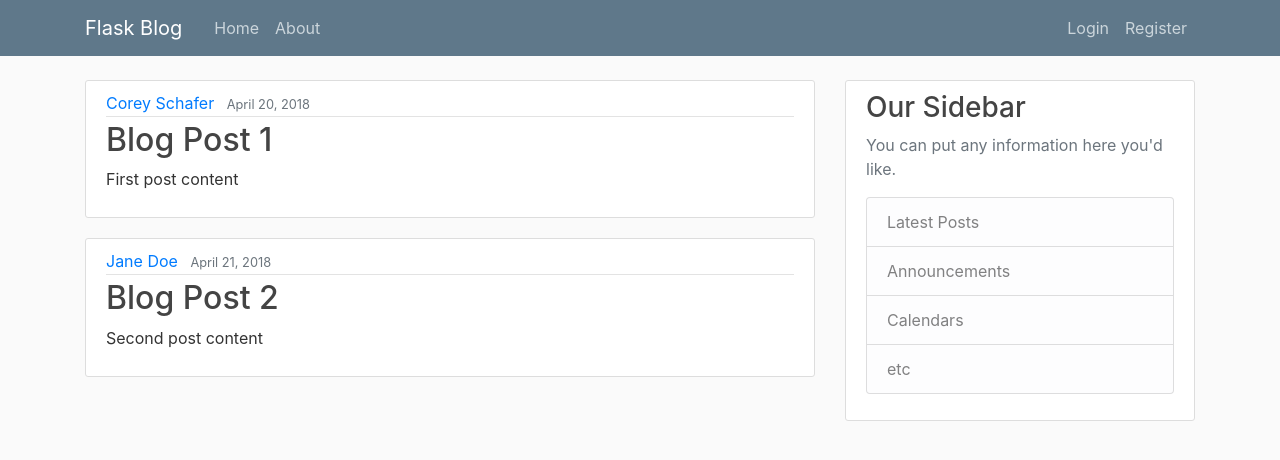
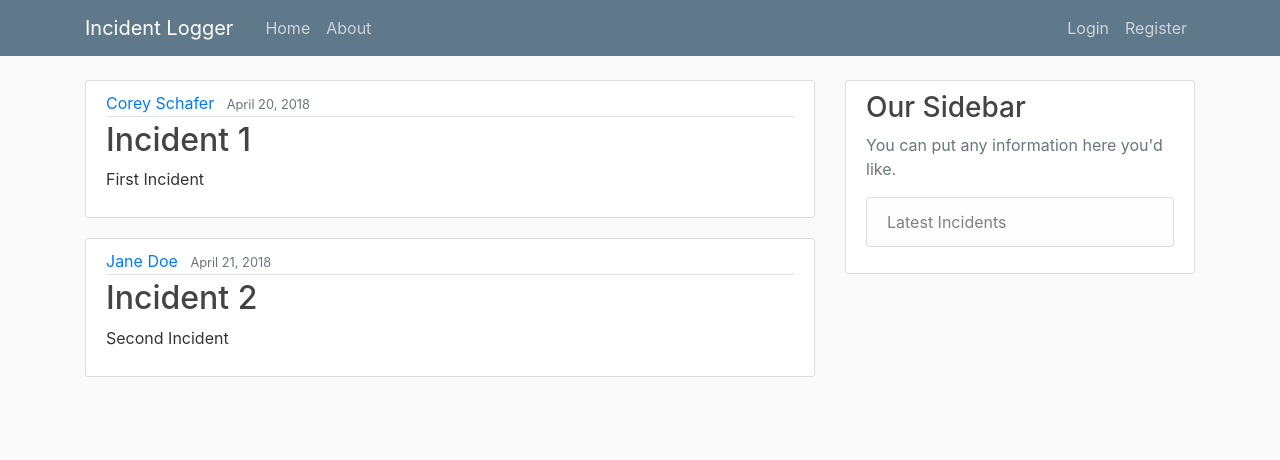
Before and after one commit to JHunterSwagg365/incidentlogger, a Flask app: page / in a window 1280 px wide. Shown: the top 460 px of the page. Run offline with Flask 2, Linux system fonts and the light colour scheme; some libraries are stand-ins or nearby versions.

Commit message:
This adds a logger with a more polished look

```diff
--- a/incidentlogger.py
+++ b/incidentlogger.py
@@ -4,14 +4,14 @@ app = Flask(__name__)
 posts = [
     {
         'author': 'Corey Schafer',
-        'title': 'Blog Post 1',
-        'content': 'First post content',
+        'title': 'Incident 1',
+        'content': 'First Incident',
         'date_posted': 'April 20, 2018'
     },
     {
         'author': 'Jane Doe',
-        'title': 'Blog Post 2',
-        'content': 'Second post content',
+        'title': 'Incident 2',
+        'content': 'Second Incident',
         'date_posted': 'April 21, 2018'
     }
 ]
--- a/templates/layout.html
+++ b/templates/layout.html
@@ -11,16 +11,16 @@
     <link rel="stylesheet" type="text/css" href="{{ url_for('static', filename='main.css') }}">
 
     {% if title %}
-        <title>Flask Blog - {{ title }}</title>
+        <title>Incident Logger- {{ title }}</title>
     {% else %}
-        <title>Flask Blog</title>
+        <title>Incident Logger</title>
     {% endif %}
 </head>
 <body>
     <header class="site-header">
       <nav class="navbar navbar-expand-md navbar-dark bg-steel fixed-top">
         <div class="container">
-          <a class="navbar-brand mr-4" href="/">Flask Blog</a>
+          <a class="navbar-brand mr-4" href="/">Incident Logger</a>
           <button class="navbar-toggler" type="button" data-toggle="collapse" data-target="#navbarToggle" aria-controls="navbarToggle" aria-expanded="false" aria-label="Toggle navigation">
             <span class="navbar-toggler-icon"></span>
           </button>
@@ -48,10 +48,7 @@
             <h3>Our Sidebar</h3>
             <p class='text-muted'>You can put any information here you'd like.
               <ul class="list-group">
-                <li class="list-group-item list-group-item-light">Latest Posts</li>
-                <li class="list-group-item list-group-item-light">Announcements</li>
-                <li class="list-group-item list-group-item-light">Calendars</li>
-                <li class="list-group-item list-group-item-light">etc</li>
+                <li class="list-group-item list-group-item-light">Latest Incidents</li>
               </ul>
             </p>
           </div>
```
